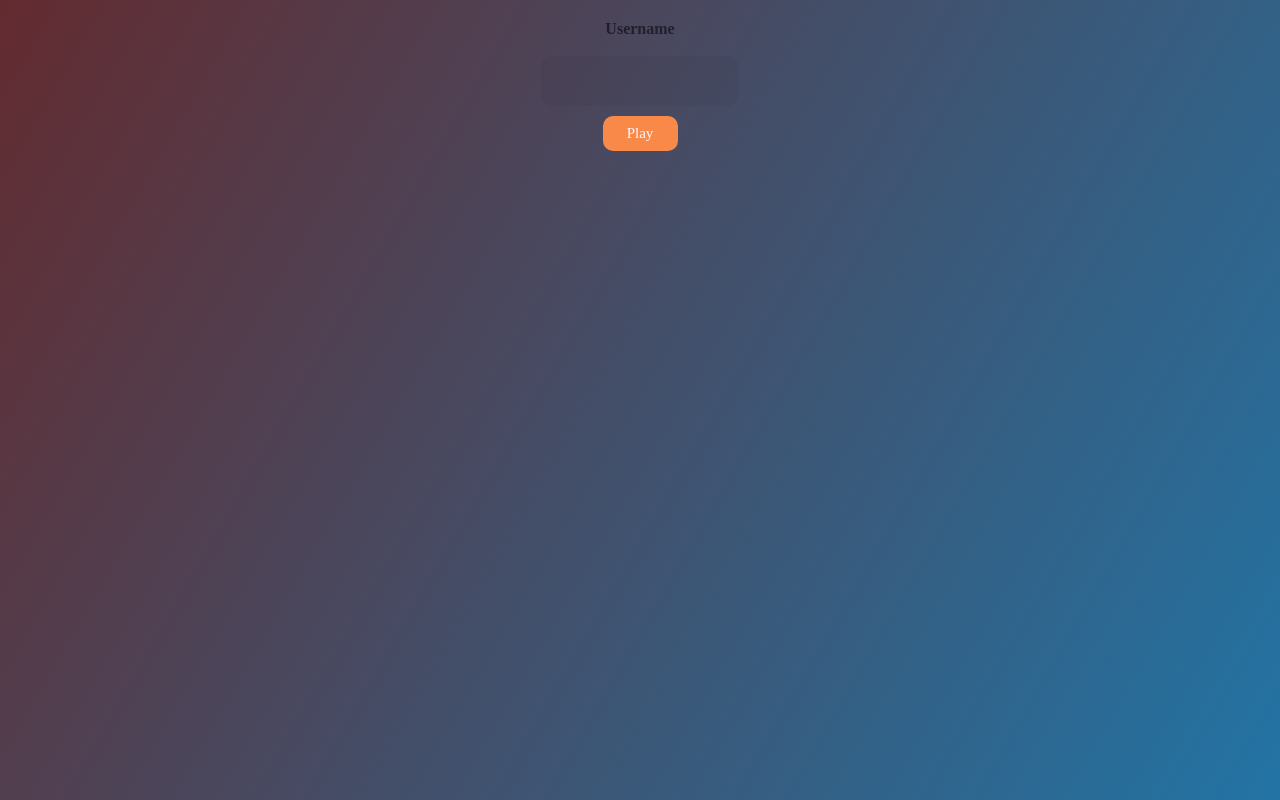
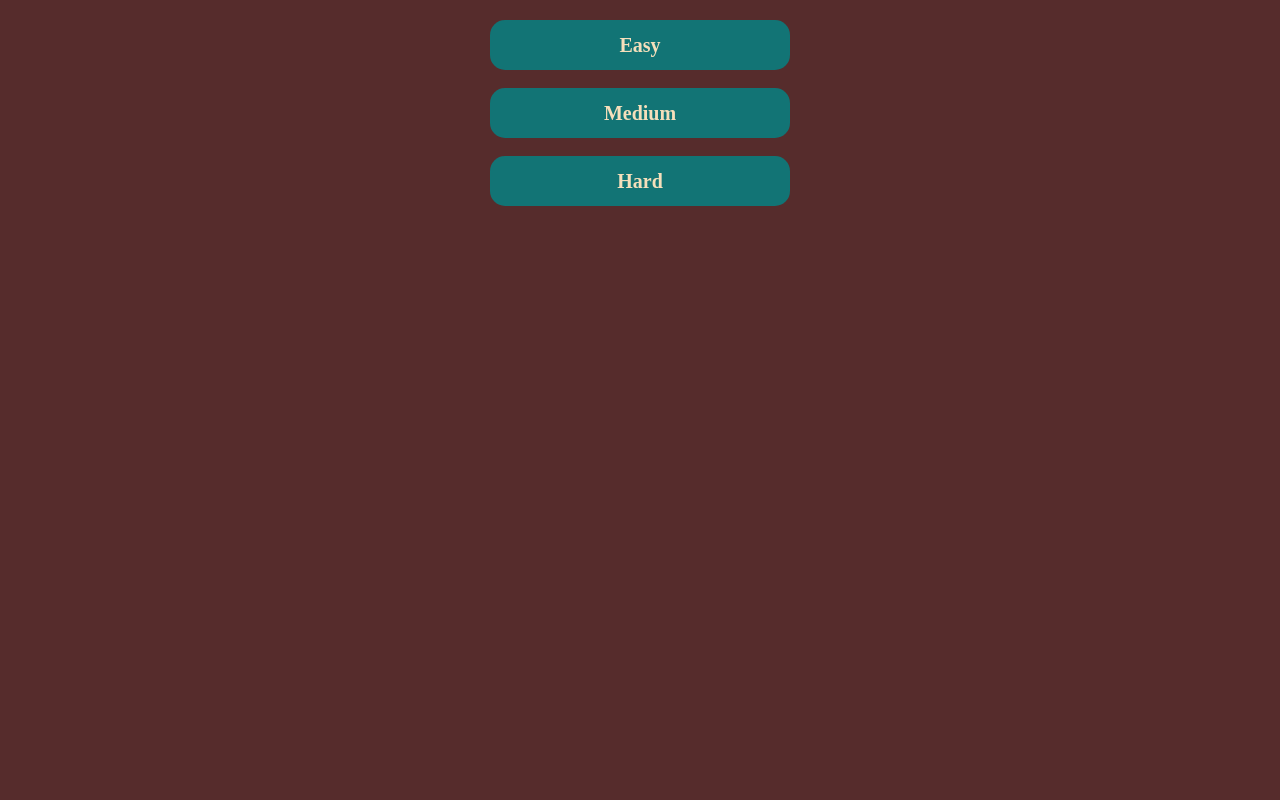
Before and after one commit to YahiaMH/Flags-Game, a website with bundled scripts: page index.html in a window 1280 px wide. Built offline with nearby package versions, Linux system fonts and the light colour scheme.

Commit message:
a lot of changes

```diff
--- a/css/main.css
+++ b/css/main.css
@@ -30,15 +30,6 @@ img {
 	justify-content: center;
 }
 
-main {
-	/* border: solid 1px black; */
-	height: 100%;
-}
-
-aside {
-	justify-content: center;
-}
-
 #sbmtBtn {
 	width: 75px;
 	height: 35px;
@@ -48,7 +39,7 @@ aside {
 	font-family: inherit;
 	border-radius: 10px;
 	background-color: #F98948;
-	color: ghostwhite;
+	/* color: ghostwhite; */
 }
 
 #username {
@@ -71,9 +62,10 @@ aside {
 #username-text {
 	display: block;
 	font-weight: bold;
-	color: #05060f99;
+	/* color: #05060f99; */
 	text-align: center;
 }
+
 form {
 	text-align: center;
 }
@@ -93,8 +85,8 @@ button {
 	font-weight: 700;
 	font-size: 20px;
 	border-radius: 15px;
-	background-color: #E7EB90;
-	color: #632B30;
+	background-color: #127475;
+	color: #F5DFBB;
 }
 
 button {
@@ -103,7 +95,7 @@ button {
 }
 
 button:hover {
-	color: black;
+	color: #562C2C;
 	transform: scale(0.9);
 }
 
@@ -111,28 +103,21 @@ footer {
 	text-align: center;
 }
 
-body {
-	height: 90%;
-	background: linear-gradient(120deg, #632B30 0%, #2274A5 100%);
-	/* background: linear-gradient(120deg, #2274A5 0%, #632B30 100%); */
-}
-
-html {
-	height: 100%;
-}
-
 #btn0 {
 	grid-column: 1/1;
 	grid-row: 1/1;
 }
+
 #btn1 {
 	grid-column: 2/2;
 	grid-row: 1/1;
 }
+
 #btn2 {
 	grid-column: 1/1;
 	grid-row: 2/2;
 }
+
 #btn3 {
 	grid-column: 2/2;
 	grid-row: 2/2;
@@ -142,10 +127,16 @@ html {
 	font-size: large;
 }
 
+body {
+	background-color: #562C2C;
+	color: #F5DFBB;
+}
+
 @media screen and (max-width: 840px) {
 	img {
 		width: 300px;
 	}
+
 	button {
 		width: 150px;
 	}
--- /dev/null
+++ b/js/db.json
@@ -0,0 +1,3 @@
+{
+	"YahiaMH":{}
+}
--- a/js/scripts.js
+++ b/js/scripts.js
@@ -1,3 +1,8 @@
+// const fs = require('fs').promises;
+// import fs from "../node_modules/fs-js/index.js";
+// const db =
+
+
 var streak = 0;
 var main = document.getElementsByTagName("main")[0];
 
@@ -189,14 +194,17 @@ function generateQuestion(difficulty) {
 function difficultyButtons() {
 	document.getElementsByTagName('header')[0].innerHTML = "";
 	main.innerHTML =
-		"<section id='difficultyBtns'><button type='button' onclick='easyBtn()'>Easy</button><br><button type='button' onclick='mediumBtn()'>Medium</button><br><button type='button' onclick='hardBtn()'>Hard</button></section>";
+		"<section id='difficultyBtns'><button type='button' onclick='easyBtn()'>Easy</button><br><button type='butthttps://flags-game.yahiamh.repl.coon' onclick='mediumBtn()'>Medium</button><br><button type='button' onclick='hardBtn()'>Hard</button></section>";
 }
 
 
 const form = document.getElementsByTagName('form')[0];
 
-form.addEventListener('submit', function(event) {
+// form.addEventListener('submit', function(event) {
+// 	var fetchedItem = fetch('../connect.php');
+// 	console.log(fetchedItem);
+// 	// event.preventDefault();
+// 	difficultyButtons();
+// });
 
-	event.preventDefault();
-	difficultyButtons();
-});
+difficultyButtons();
--- a/package.json
+++ b/package.json
@@ -1,6 +1,8 @@
 {
   "dependencies": {
     "express": "^4.18.2",
-    "mongoose": "^7.1.1"
+    "fs-js": "^1.0.6",
+    "mongoose": "^7.1.1",
+    "php": "^1.0.2"
   }
 }
```
Also changed, not shown: 2 other files.
